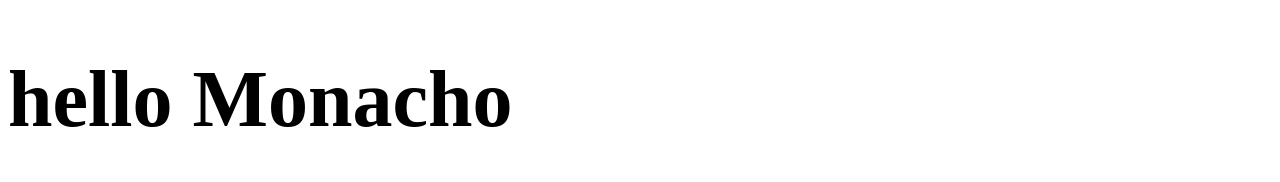
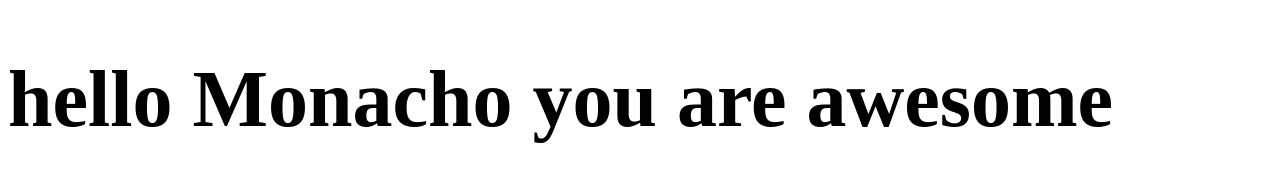
Before and after one commit to GiuseppeTG/test-repo, a website: page index.html in a window 1280 px wide. Drawn offline with Linux system fonts and the light colour scheme.

Commit message:
Added how awesome monacho is

```diff
--- a/index.html
+++ b/index.html
@@ -8,6 +8,6 @@
   <title>Document</title>
 </head>
 <body>
-  <h1>hello Monacho</h1>
+  <h1>hello Monacho you are awesome</h1>
 </body>
 </html>
```
